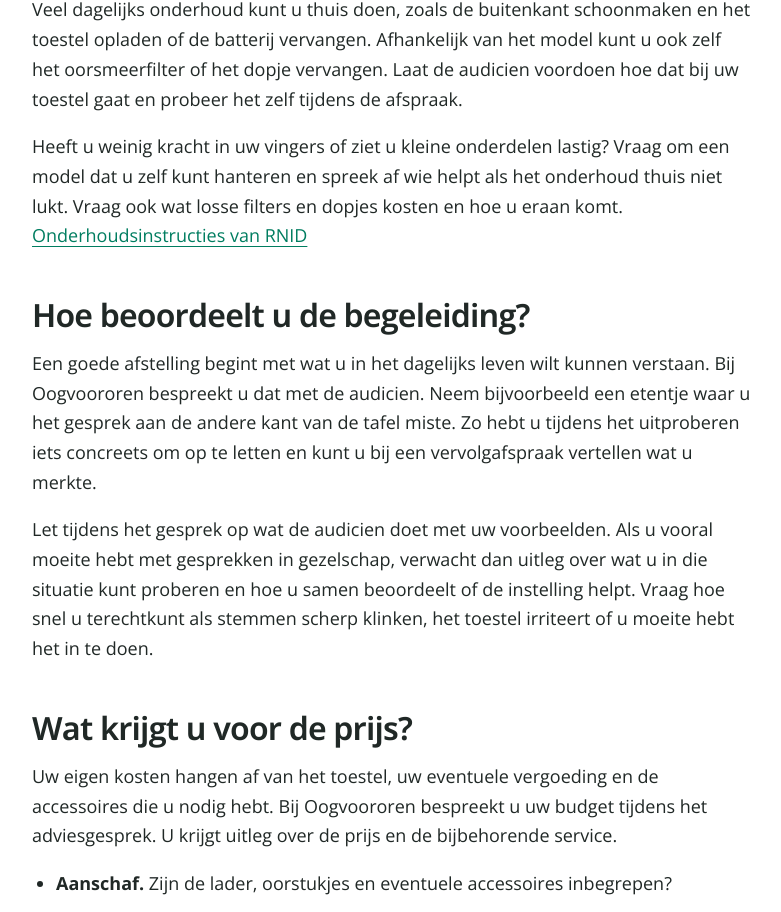
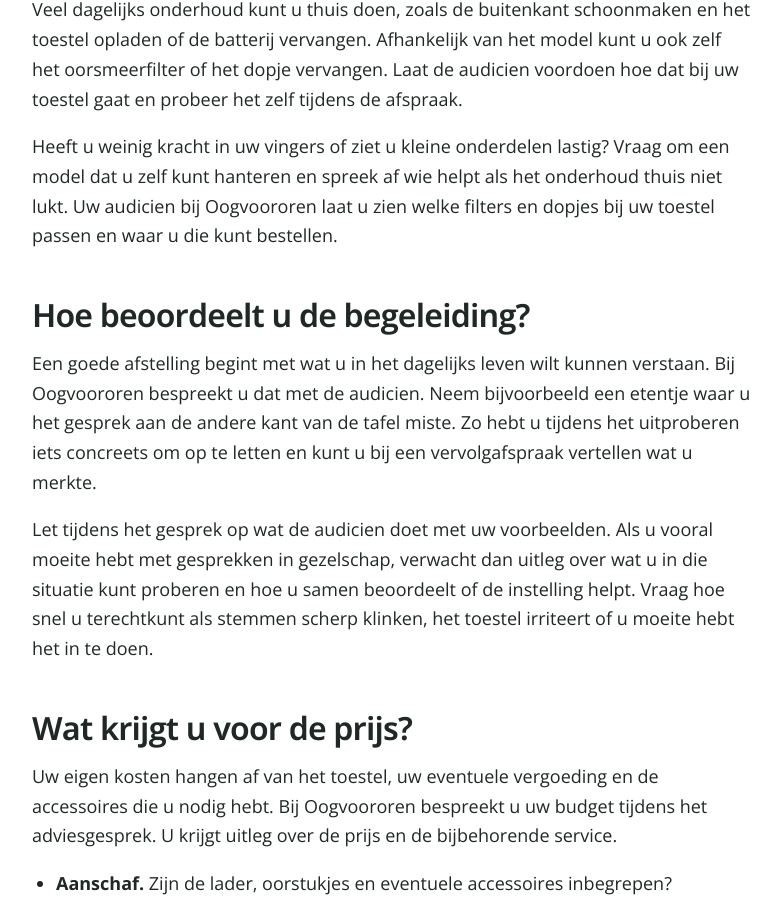
Before and after one commit to jo0stjo0st/oogvoororen-cro, a Next.js app: page /hoortoestellen/keuzehulp/audicien-kiezen in a window 1280 px wide. Shown: the part 1896-2808 px from the top of the page, without its empty margins (367-1148 px from the left). Built offline with nearby package versions, Linux system fonts and the light colour scheme.

Commit message:
Keep guide maintenance guidance on Oogvoororen

```diff
--- a/src/app/hoortoestellen/keuzehulp/audicien-kiezen/page.tsx
+++ b/src/app/hoortoestellen/keuzehulp/audicien-kiezen/page.tsx
@@ -57,7 +57,7 @@ export default function Page() {
           <section id="onderhoud" className={styles.section}>
             <h2>Hoeveel onderhoud wilt u zelf doen?</h2>
             <p>Veel dagelijks onderhoud kunt u thuis doen, zoals de buitenkant schoonmaken en het toestel opladen of de batterij vervangen. Afhankelijk van het model kunt u ook zelf het oorsmeerfilter of het dopje vervangen. Laat de audicien voordoen hoe dat bij uw toestel gaat en probeer het zelf tijdens de afspraak.</p>
-            <p>Heeft u weinig kracht in uw vingers of ziet u kleine onderdelen lastig? Vraag om een model dat u zelf kunt hanteren en spreek af wie helpt als het onderhoud thuis niet lukt. Vraag ook wat losse filters en dopjes kosten en hoe u eraan komt. <a href="https://rnid.org.uk/information-and-support/hearing-aids/cleaning-maintaining/">Onderhoudsinstructies van RNID</a></p>
+            <p>Heeft u weinig kracht in uw vingers of ziet u kleine onderdelen lastig? Vraag om een model dat u zelf kunt hanteren en spreek af wie helpt als het onderhoud thuis niet lukt. Uw audicien bij Oogvoororen laat u zien welke filters en dopjes bij uw toestel passen en waar u die kunt bestellen.</p>
           </section>
           <section id="begeleiding" className={styles.section}>
             <h2>Hoe beoordeelt u de begeleiding?</h2>
```
